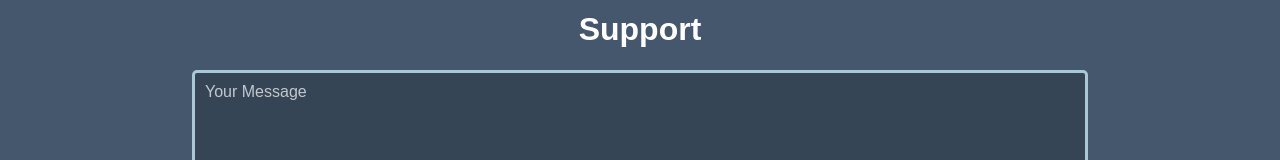
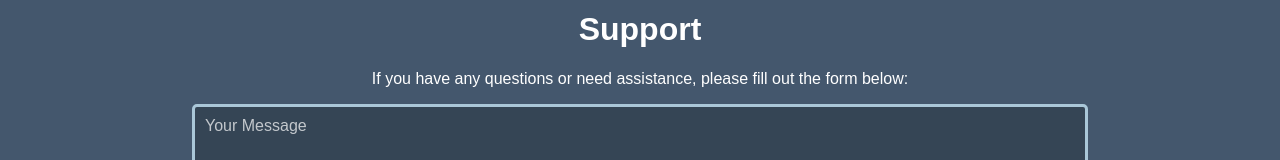
Before and after one commit to OscarCawley/grit-comic, a React (Create React App) app in the folder client/: page /support in a window 1280 px wide. Shown: the part 233-393 px from the top of the page. Built offline with nearby package versions, Linux system fonts and the light colour scheme; no server answers; the HTML template or start-up script is replaced by a standard one.

Commit message:
Added support form paragraph

```diff
--- a/client/src/pages/Support/Support.css
+++ b/client/src/pages/Support/Support.css
@@ -7,6 +7,10 @@
     margin-bottom: 3rem;
     max-width: 70%;
     color: white;
+}
+
+.support p {
+    margin-top: 0;
 }
 
 .support-form {
--- a/client/src/pages/Support/Support.js
+++ b/client/src/pages/Support/Support.js
@@ -50,6 +50,7 @@ const Support = () => {
         <PageAnimation>
             <div className='support'>
                 <h1>Support</h1>
+                <p>If you have any questions or need assistance, please fill out the form below:</p>
                 <form
                     className='support-form'
                     onSubmit={(e) => {
```
